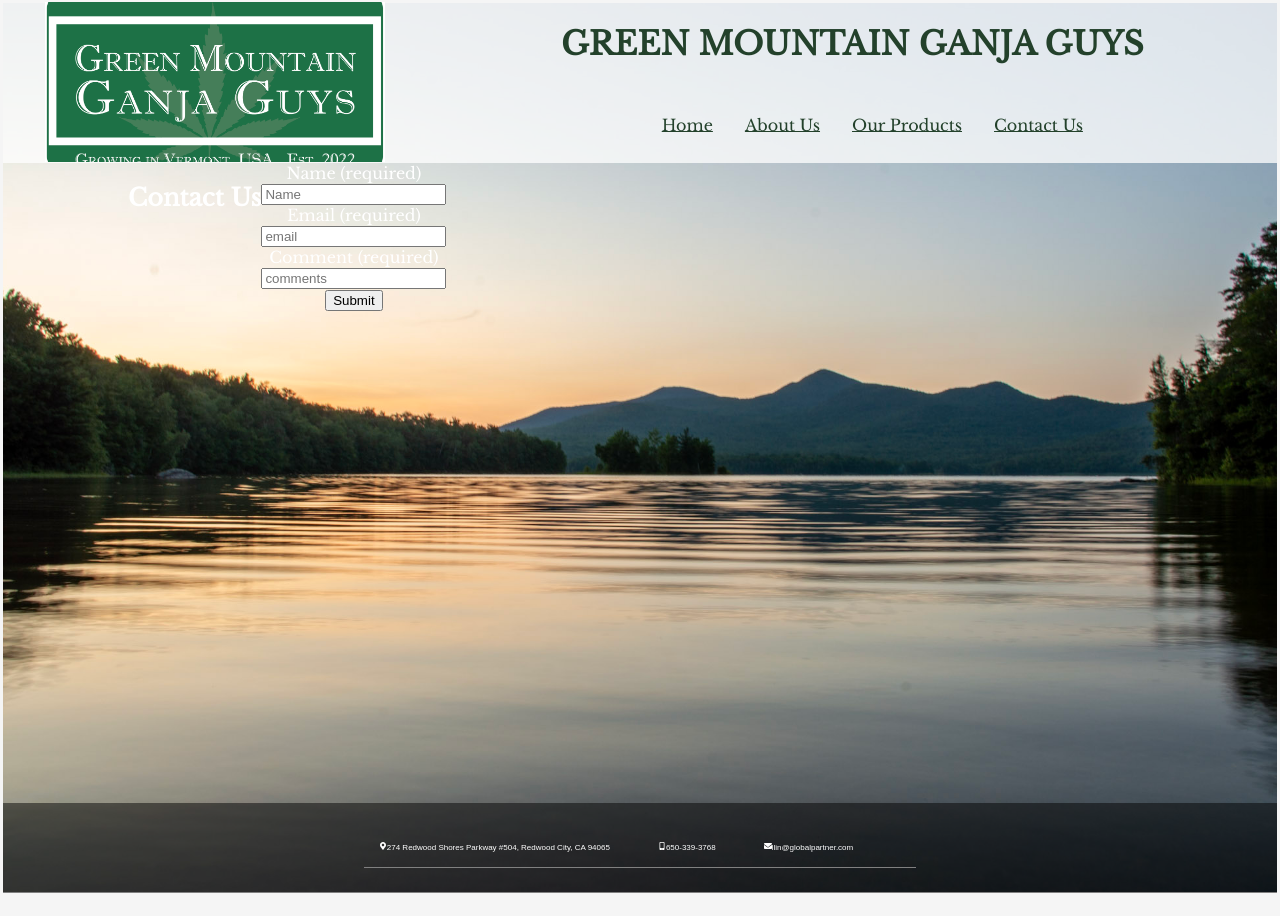
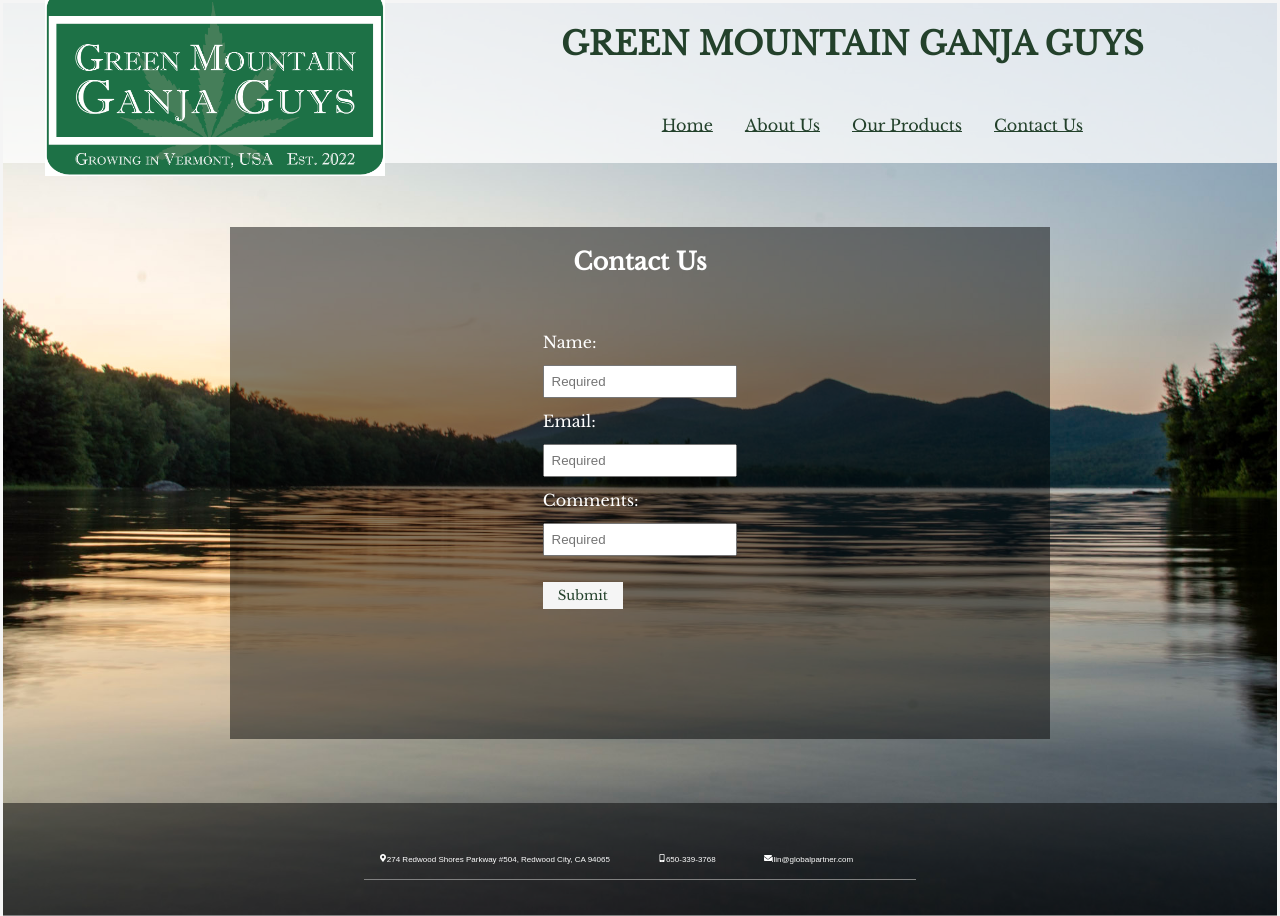
Before and after one commit to ramag1/green-mountain-web, a React (Create React App) app in the folder green-mountain/: page /contact in a window 1280 px wide. Built offline with nearby package versions, Linux system fonts and the light colour scheme.

Commit message:
Add contact styling

```diff
--- a/green-mountain/package.json
+++ b/green-mountain/package.json
@@ -10,7 +10,7 @@
     "react": "^18.1.0",
     "react-anchor-link-smooth-scroll-v2": "^2.0.1",
     "react-dom": "^18.1.0",
-    "react-icons": "^4.3.1",
+    "react-icons": "^4.4.0",
     "react-lorem-ipsum": "^1.4.10",
     "react-responsive-carousel": "^3.2.23",
     "react-router-dom": "^6.3.0",
--- a/green-mountain/src/App.css
+++ b/green-mountain/src/App.css
@@ -3,6 +3,7 @@ body {
   serif;
   margin:3px;
   background-color: whitesmoke;
+  height: 100vh;
 }
 
 .app__container {
--- a/green-mountain/src/components/Contact.css
+++ b/green-mountain/src/components/Contact.css
@@ -1,25 +1,68 @@
 .contact__div {
     height: 80vh;
     width: 80vw;
-    text-align: center;
     margin: 0 auto;
-    color: white;
     display: flex;
 }
-
-.contact__p {
-    overflow-y: scroll;
-    background-color: rgba(0, 0, 0, 0.485);
-    padding-top: 2em;
+.contact__form {
+    text-align: left;
     align-self: center;
     justify-items: center;
+    margin: 0 auto;
+    height: 80%;
+    width: 80%;
+    color: white;
+    display: grid;
+    grid-template-columns: 1fr;
+    grid-template-rows: .5fr 3fr;
+    background-color: rgba(0, 0, 0, 0.485);
+}
+
+.contact__h2 {
+    text-align: center;
+    grid-column: 1;
+    grid-row: 1;
+}
+
+form {
+    grid-column: 1;
+    grid-row: 2;
+    align-items: center;
+    padding-top:2em;
+
+}
+
+#name {
+    margin-top:1em;
+    margin-bottom: 1em;
+    padding:.5em;
+}
+
+#email {
+    margin-top: 1em;
+    margin-bottom: 1em;
+    padding:.5em;
+}
+#comments {
+    margin-top: 1em;
+    margin-bottom: 1em;
+    padding: .5em;
+}
+button {
+    background-color: whitesmoke;
+    color: #23412B;
+    border: 1px whitesmoke solid;
+    height: 2em;
+    width: 6em;
+    font-family: 'Libre Baskerville';
+    margin-top: 1em;
 }
 
 @media only screen and (max-width: 900px) {
 
     .contact__div {
         height: 70vh;
-        width: 80vw;
+        width: 100vw;
         margin-top: 0em;
     }
 
--- a/green-mountain/src/components/Contact.js
+++ b/green-mountain/src/components/Contact.js
@@ -33,40 +33,40 @@ function Contact(props) {
 
 	return (
 		<div className='contact__div'>
-			<div className='contact__heroimg'></div>
+            <div className='contact__form'>
 			<h2 className='contact__h2'>Contact Us</h2>
 
 			<form onSubmit={handleSubmit}>
 				<label htmlFor='name'>
-					<span className='contact__span'>Name </span> (required)
+					<span className='contact__span'>Name: </span>
 				</label>
 				<br />
 				<input
 					onChange={handleChange}
 					id='name'
 					value={inquiry.name}
-					placeholder='Name'
+					placeholder='Required'
 					type='text'
 					required={true}
 				/>
 
 				<br />
 				<label htmlFor='email'>
-					<span className='contact__span'>Email </span> (required)
+					<span className='contact__span'>Email: </span>
 				</label>
 				<br />
 				<input
 					onChange={handleChange}
 					id='email'
 					value={inquiry.email}
-					placeholder='email'
+					placeholder='Required'
 					type='email'
 					required={true}
 				/>
 
 				<br />
 				<label htmlFor='comments'>
-					<span className='contact__span'>Comment </span> (required)
+					<span className='contact__span'>Comments: </span>
 				</label>
 				<br />
 				<input
@@ -74,13 +74,14 @@ function Contact(props) {
 					onChange={handleChange}
 					id='comments'
 					value={inquiry.comments}
-					placeholder='comments'
+					placeholder='Required'
 					type='text'
 					required={true}
 				/>
 				<br />
 				<button className='contact__btn'>Submit</button>
 			</form>
+            </div>
 		</div>
 	);
 }
--- a/green-mountain/src/components/Footer.css
+++ b/green-mountain/src/components/Footer.css
@@ -8,7 +8,7 @@
     color: #000000;
     background-color: rgba(0,0,0, 0.485);
     border-bottom: 1px solid grey;
-
+    height: 10vh;
 }
 
 ul#info li {
--- a/green-mountain/src/components/HeaderNav.css
+++ b/green-mountain/src/components/HeaderNav.css
@@ -26,6 +26,7 @@
     width: auto;
     margin-top: 2px;
     margin-bottom: 5px;
+    padding: 2em;
 }
 
 h1 {
--- a/green-mountain/src/components/Products.css
+++ b/green-mountain/src/components/Products.css
@@ -5,10 +5,10 @@
     margin: 0 auto;
     color: white;
     display: flex;
-    overflow-y: scroll;
 }
 
 .products__p {
+    /* overflow-y: scroll; */
     padding: 1em;
     background-color: rgba(0, 0, 0, 0.485);
     align-self: center;
```
Also changed, not shown: 1 other file (tests, documents, lock files or other folders).
